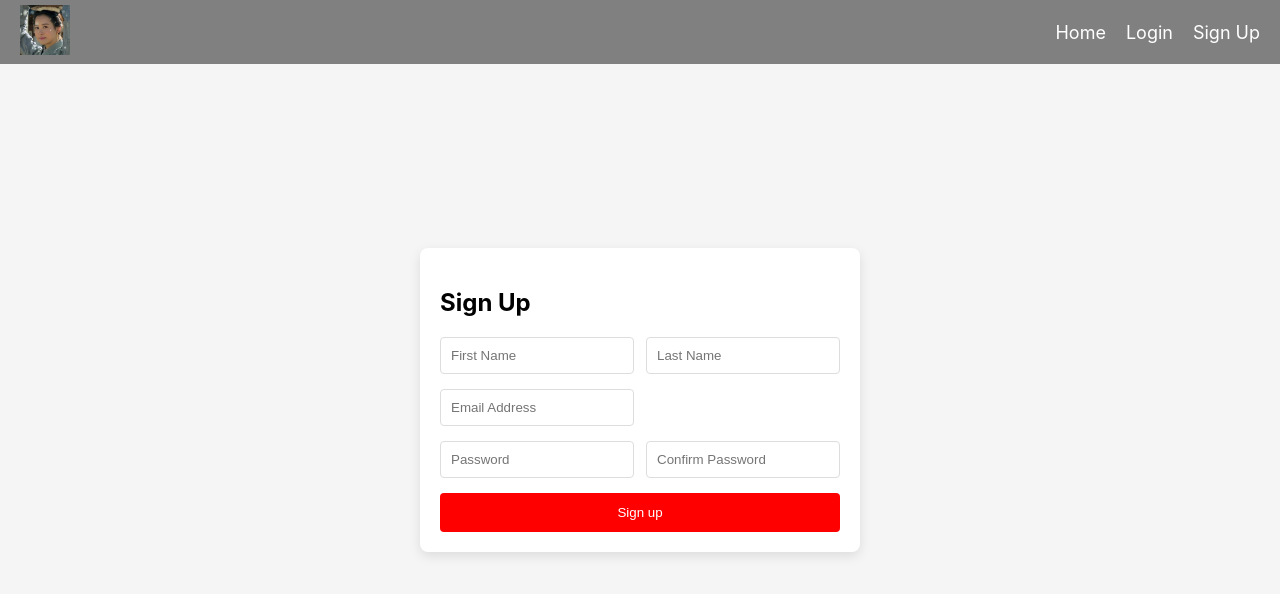
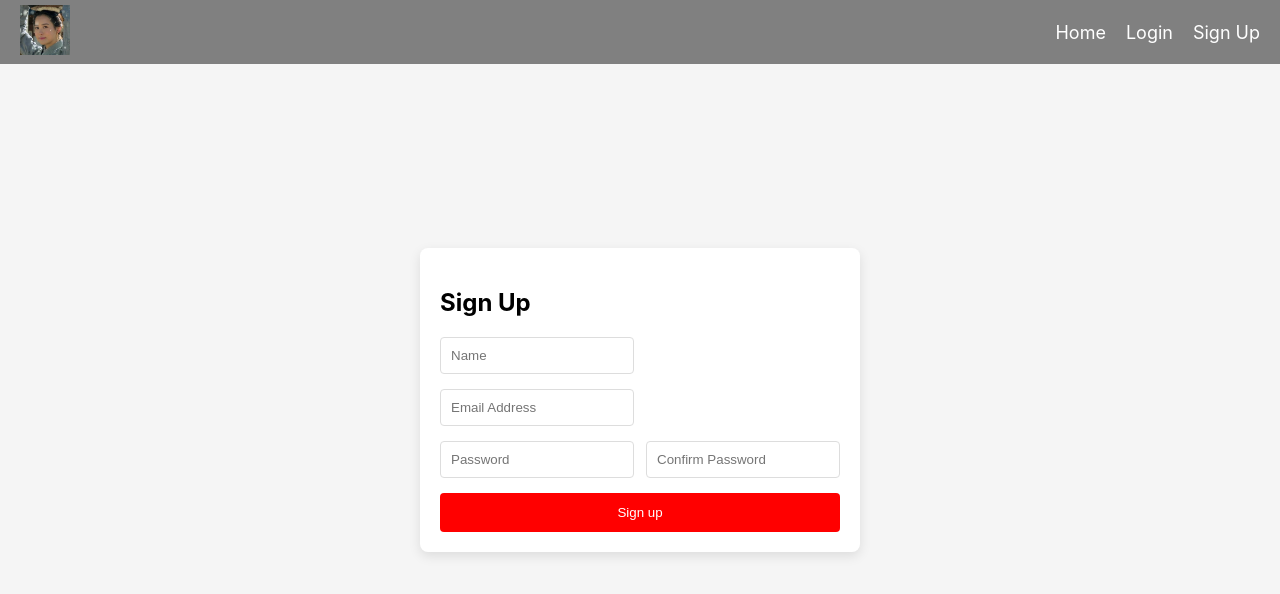
Before and after one commit to AWS2-Chuno/fe, a React (Create React App) app: page /signup in a window 1280 px wide. Shown: the top 594 px of the page. Built offline with nearby package versions, Linux system fonts and the light colour scheme; no server answers; what amazon-cognito-identity-js would draw is missing.

Commit message:
feat: name

```diff
--- a/src/SignUp.js
+++ b/src/SignUp.js
@@ -14,8 +14,7 @@ export const userPool = new CognitoUserPool(poolData);  // Export userPool
 const SignUp = () => {
   const navigate = useNavigate();
   const [formData, setFormData] = useState({
-    firstName: '',
-    lastName: '',
+    Name: '',
     email: '',
     phone: '',
     password: '',
@@ -30,6 +29,16 @@ const SignUp = () => {
     e.preventDefault();
 
     const attributeList = [];
+
+    // Add name attribute
+    const dataName = {
+      Name: 'name',  // AWS Cognito expects 'name' as the attribute key
+      Value: formData.Name,
+    };
+    const attributeName = new CognitoUserAttribute(dataName);
+    attributeList.push(attributeName);
+
+    // Add email attribute
     const dataEmail = {
       Name: 'email',
       Value: formData.email,
@@ -55,16 +64,9 @@ const SignUp = () => {
         <div className="form-row">
           <input
             type="text"
-            name="firstName"
-            placeholder="First Name"
-            value={formData.firstName}
-            onChange={handleChange}
-          />
-          <input
-            type="text"
-            name="lastName"
-            placeholder="Last Name"
-            value={formData.lastName}
+            name="Name"
+            placeholder="Name"
+            value={formData.Name}
             onChange={handleChange}
           />
         </div>
```
